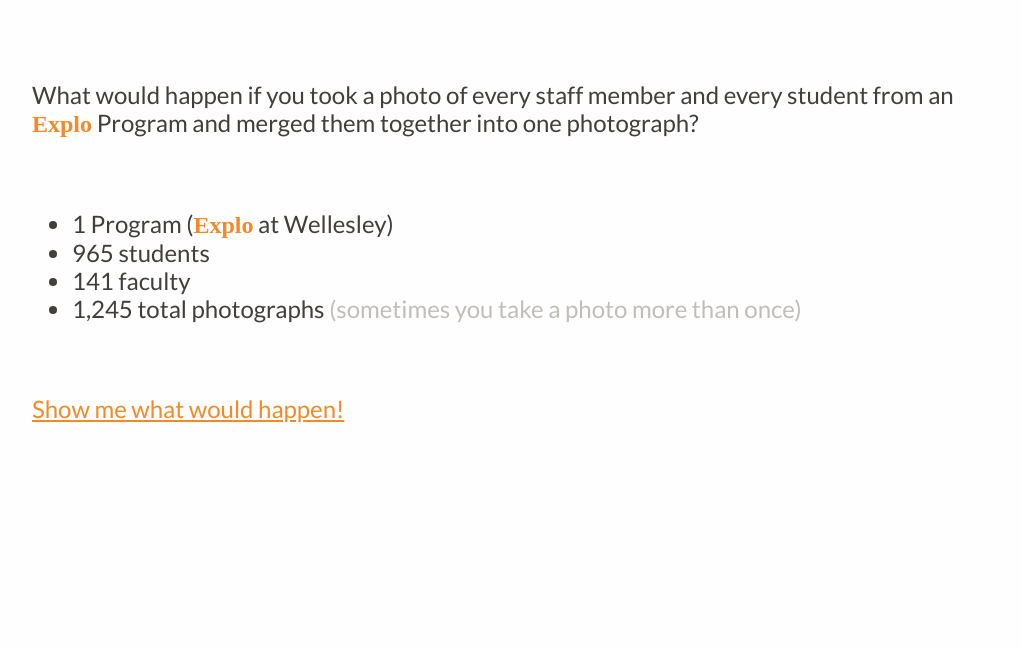
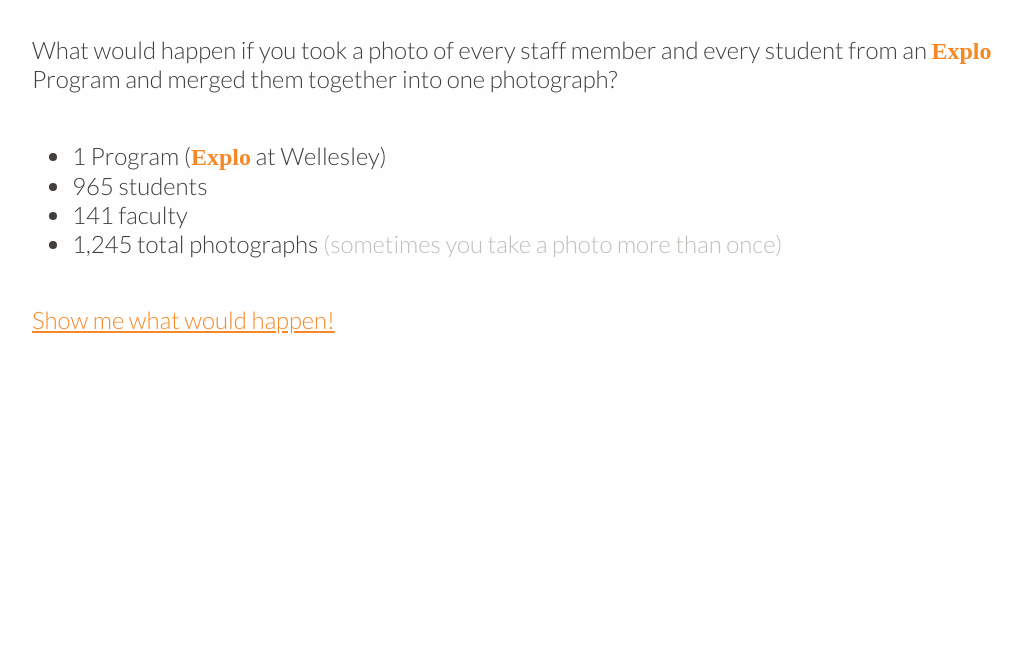
Before and after one commit to exploration/faces-of-explo, a plain HTML site: page public/index.html in a window 1280 px wide. Shown: the part 151-800 px from the top of the page, without its empty margins (118-1140 px from the left). Drawn offline with nearby package versions, Linux system fonts and the light colour scheme.

Commit message:
updated code for increased awesomeness. nobody will ever know...

```diff
--- a/public/assets/css/style.scss
+++ b/public/assets/css/style.scss
@@ -5,57 +5,49 @@ $background: #FEFEFE;
 $color: #413E3B;
 $font-size: 24px;
 $gutter-width: 12px;
-$line-height: 28px;
+$line-height: 1.2;
 $orange: #F68825;
 $pad: $font-size;
 $page-width: 980px;
 
 
 // Mixins
-@mixin lato($weight: 400) {
-  font-family: 'Lato', sans-serif;
-  font-weight: $weight;
-}
-
 @mixin thumbnail-box($size: 2) {
-  box-shadow: 0px 0px 12px darken($background, 50%);
   float: left;
   margin: $gutter-width / 2;
   max-height: ($page-width / $size) * 4/3;
   width: $page-width / $size - $gutter-width;
+
+  box-shadow: 0px 0px 12px darken($background, 50%);
 }
 
 
 // Body styles
 body {
-  @include lato();
+  font: 300 #{$font-size}/#{$line-height} Lato, sans-serif;
   background: $background;
   color: $color;
   font-size: $font-size;
-  line-height: $line-height;
 }
 
 h1 {
   font-size: $font-size * 3;
-  line-height: $line-height * 3;
   margin-top: $pad * 2;
 }
 
 h2 {
   font-size: $font-size * 2;
-  line-height: $line-height * 2;
 }
 
 a {
   color: $orange;
-  font-weight: 200;
+  font-weight: 300;
 
   &:visited { color: $orange; }
 }
 
 pre {
   font-size: $font-size / 2;
-  line-height: $line-height / 2;
 }
 
 
@@ -78,15 +70,15 @@ pre {
 .font-center { text-align: center; }
 .font-light { color: lighten($color, 50%); }
 .font-museo {
-  font-family: museo,serif;
+  font-family: museo, serif;
   font-style: normal;
   font-weight: 700;
 }
 .font-orange { color: $orange }
-.font-thin { @include lato(200); }
+.font-thin { font-weight: 300; }
 
 .no-display { display: none; }
 .pad {
   clear: both;
-  padding-top: $pad * 2;
+  padding-top: $pad;
 }
--- a/public/index.html
+++ b/public/index.html
@@ -3,7 +3,7 @@
 <meta author="Donald L. Merand">
 <link rel="shortcut icon" href="favicon.ico">
 <link href='assets/css/style.css' rel='stylesheet'>
-<link href='//fonts.googleapis.com/css?family=Lato:200,400' rel='stylesheet'>
+<link href='//fonts.googleapis.com/css?family=Lato:300,400' rel='stylesheet'>
 <title>The Faces of Explo</title>
 
 <div id="content">
@@ -11,7 +11,7 @@
     <span class="font-thin">The Face<span class="font-light">s</span> of </span>
     <span class="font-orange font-museo">Explo</span>
   </h1>
-  <p class="pad">
+  <p>
     What would happen if you took a photo of every staff member and every student from an <span class="font-orange font-museo">Explo</span> Program and merged them together into one photograph?
 
   <ul class="pad">
```
Also changed, not shown: public/assets/css/style.css.
